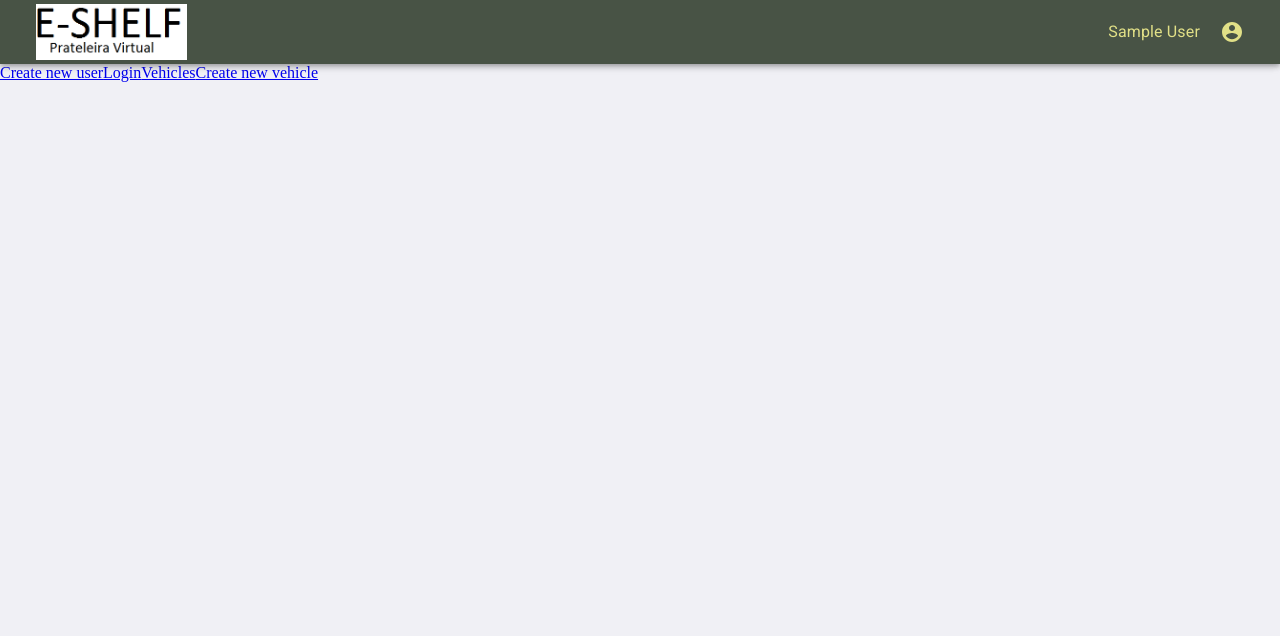
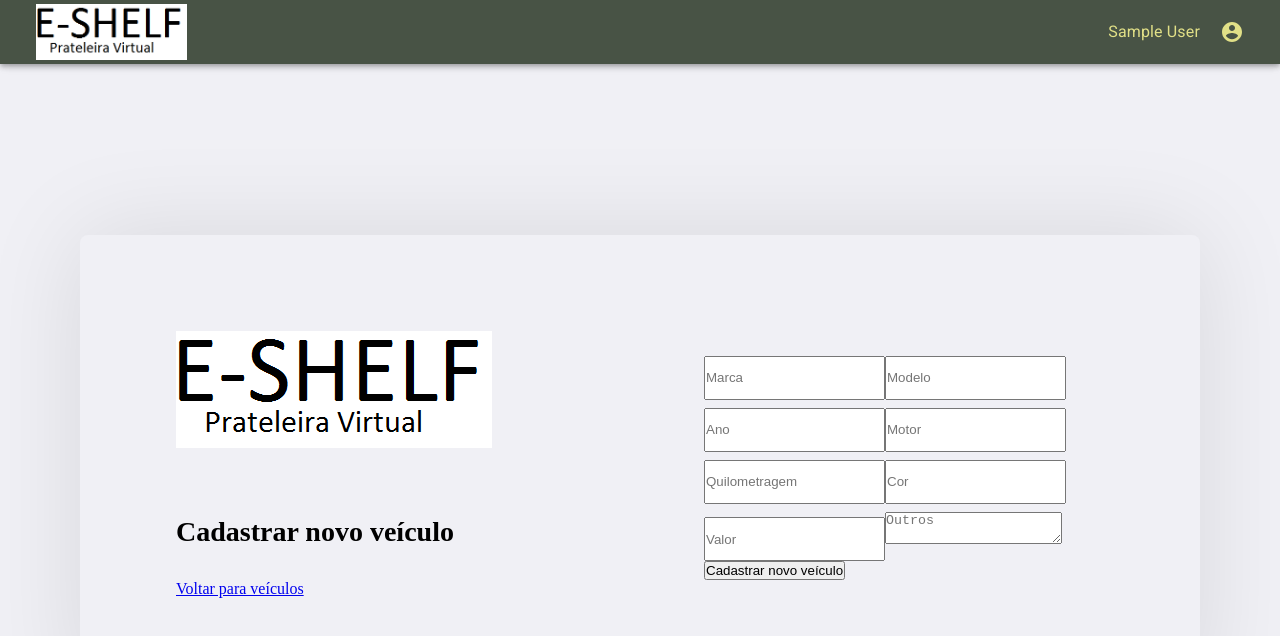
Before and after one commit to fduaibs/e-shelf, a React (Create React App) app in the folder frontend/: page /vehicles/new in a window 1280 px wide. Before the commit this address led to /. Shown: the top 636 px of the page. Built offline with nearby package versions, Linux system fonts and the light colour scheme; sample sign-in values are in the browser's storage.

Commit message:
Fixed private routes redirect

```diff
--- a/frontend/src/routes/PrivateRoute.js
+++ b/frontend/src/routes/PrivateRoute.js
@@ -8,7 +8,15 @@ export default function PrivateRoute({ component: Component, ...rest }) {
 
   return (
     <Route  {...rest}  render={props =>
-      signed && !loadingUser ? (<Component {...props} />) : (<Redirect to="/login"/>)
+      !loadingUser ? (
+        signed ? (
+          <Component {...props} />
+        ) : (
+          <Redirect to="/login"/>
+        )
+      ) : (
+        <div />
+      )
     }/>
   );
 }
```
